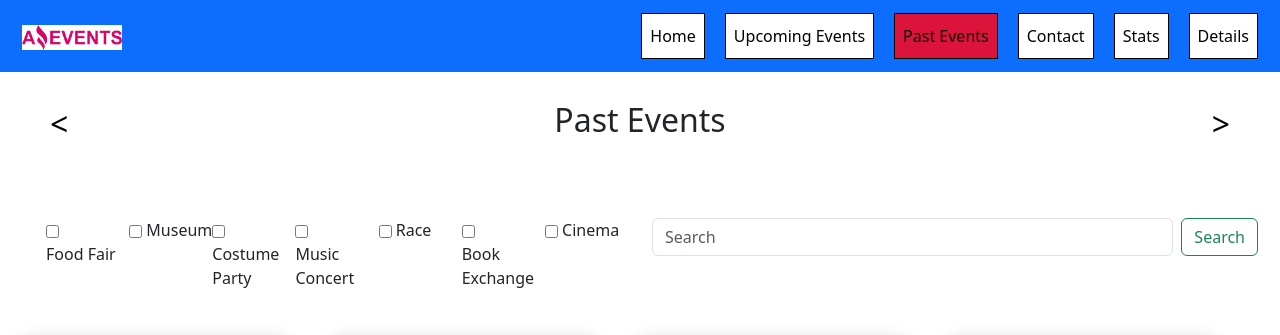
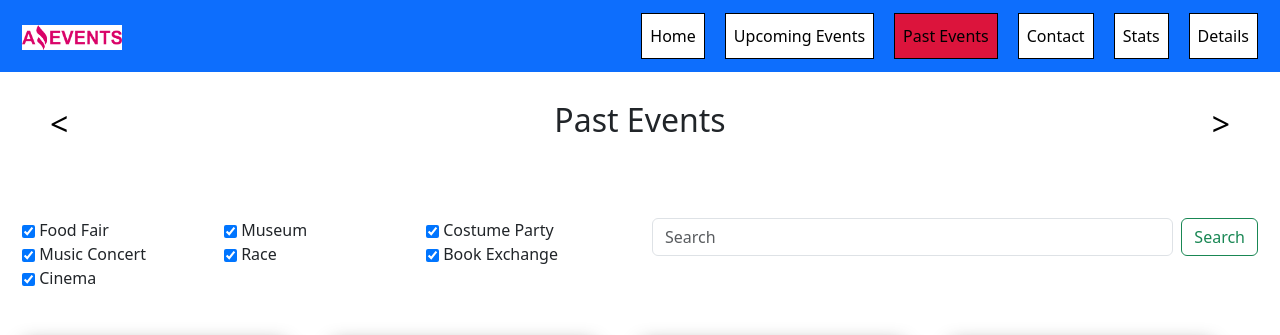
Before and after one commit to enrisimp/Amazing-Events, a plain HTML site: page past.html in a window 1280 px wide. Shown: the top 335 px of the page. Drawn offline with nearby package versions, Linux system fonts and the light colour scheme.

Commit message:
task3 - category ordenado

```diff
--- a/past.html
+++ b/past.html
@@ -57,29 +57,7 @@
     <main>
         <div class="container-fluid">
             <div class="row subtitle">
-                <div class="col" id="cat">
-                    <div class="form-check d-flex flex-row category">
-                        <div class="col">
-                            <input type="checkbox" name="Category" id="category1" value="1">
-                            <label for="category1">Category</label>
-                        </div>
-                        <div class="col">
-                            <input type="checkbox" name="Category" id="category2" value="2">
-                            <label for="category2">Category</label>
-                        </div>
-                        <div class="col">
-                            <input type="checkbox" name="Category" id="category3" value="3">
-                            <label for="category3">Category</label>
-                        </div>
-                        <div class="col">
-                            <input type="checkbox" name="Category" id="category4" value="4">
-                            <label for="category4">Category</label>
-                        </div>
-                        <div class="col">
-                            <input type="checkbox" name="Category" id="category5" value="5">
-                            <label for="category5">Category</label>
-                        </div>
-                    </div>
+                <div class="col d-flex flex-row flex-wrapper" id="cat">
                 </div>
                 <div class="col">
                     <div class="search-container">
--- a/scripts/index.js
+++ b/scripts/index.js
@@ -5,8 +5,10 @@ let cards = document.getElementById("cardholder");
 console.log(cards);
 // let htmlCards = "";
 let fragment = document.createDocumentFragment();
+all = [];
 
 for (let evento of events) {
+    all.push(evento);
   let card = document.createElement("div");
   card.className = "col center";
   card.innerHTML = ` <div class="card border">
--- a/scripts/past.js
+++ b/scripts/past.js
@@ -4,9 +4,11 @@ events = data.events;
 let cards = document.getElementById("cardholder");
 console.log(cards);
 let fragment = document.createDocumentFragment();
+let pastEvents = [];
 
 for (let evento of events) {
-  if (data.currentDate > evento.date) {
+    if (data.currentDate > evento.date) {
+      pastEvents.push(evento);
     let card = document.createElement("div");
     card.className = "col center";
     card.innerHTML = ` <div class="card border">
@@ -19,7 +21,7 @@ for (let evento of events) {
                                         <p class="card-text"><small class="text-muted">Price: $${evento.price}</small></p>
                                     </div>
                                     <div class="col center">
-                                        <a href="./details.html" class="btn btn-primary">Ver mas</a>
+                                        <a href="./details.html?id=${evento._id}" class="btn btn-primary">Ver mas</a>
                                     </div>
                                 </div>
                             </div>
@@ -35,7 +37,7 @@ for (let evento of events) {
     //                                     <p class="card-text"><small class="text-muted">Price: $${evento.price}</small></p>
     //                                 </div>
     //                                 <div class="col center">
-    //                                     <a href="./details.html" class="btn btn-primary">Ver mas</a>
+    //                                      <a href="./details.html?id=${evento._id}" class="btn btn-primary">Ver mas</a>
     //                                 </div>
     //                             </div>
     //                         </div>
@@ -47,48 +49,28 @@ for (let evento of events) {
 }
 // cards.innerHTML = htmlCards;
 cards.appendChild(fragment);
+console.log(pastEvents);
 
 categoria = [];
 for (let evento of events) {
-  console.log("el categoria es " + evento.category);
+//   console.log("el categoria es " + evento.category);
   categoria.push(evento.category);
-  console.log(categoria);
+//   console.log(categoria);
 }
 console.log(categoria);
 let x = (categoria) => categoria.filter((v, i) => categoria.indexOf(v) === i);
 let filtra = x(categoria);
 document.write(filtra);
-console.log(filtra);
+// console.log(filtra);
 
 let cat = document.getElementById("cat");
-let categorizador = `<div class="form-check d-flex flex-row category">
-                        <div class="col">
-                            <input type="checkbox" name="${filtra[0]}" id="category1" value="1">
-                            <label for="category1">${filtra[0]}</label>
-                        </div>
-                        <div class="col">
-                            <input type="checkbox" name="${filtra[1]}" id="category2" value="2">
-                            <label for="category2">${filtra[1]}</label>
-                        </div>
-                        <div class="col">
-                            <input type="checkbox" name="${filtra[2]}" id="category3" value="3">
-                            <label for="category3">${filtra[2]}</label>
-                        </div>
-                        <div class="col">
-                            <input type="checkbox" name="${filtra[3]}" id="category4" value="4">
-                            <label for="category4">${filtra[3]}</label>
-                        </div>
-                        <div class="col">
-                            <input type="checkbox" name="${filtra[4]}" id="category5" value="5">
-                            <label for="category5">${filtra[4]}</label>
-                        </div>
-                        <div class="col">
-                            <input type="checkbox" name="${filtra[5]}" id="category5" value="6">
-                            <label for="category5">${filtra[5]}</label>
-                        </div>
-                        <div class="col">
-                            <input type="checkbox" name="${filtra[6]}" id="category5" value="7">
-                            <label for="category5">${filtra[6]}</label>
-                        </div>
-                    </div>`;
-cat.innerHTML = categorizador;
+for (let category of filtra) {
+    let categorizador = `<div class="col">
+                                <input type="checkbox" name="${category}" id="${category}" value="${category}" checked>
+                                <label for="${category}" class="checkbox-inline">${category}</label>
+                            </div>`;
+    cat.innerHTML += categorizador;
+
+
+}
+// cat.innerHTML = categorizador;
--- a/styles/style.css
+++ b/styles/style.css
@@ -59,9 +59,22 @@ main {
 /* ------------ Category ----------- */
 [type="checkbox"] {
     vertical-align:middle;
+    display: inline-block;
 }
 
+label {
+  display: inline;
+  white-space: nowrap;
+}
 
+.flex-wrapper {
+  display: flex;
+  flex-wrap: wrap;
+}
+
+.flex-wrapper>* {
+  flex: 1 1 33%;
+}
 
 /* ------------ Card ----------- */
 .cardFoto {
```
Also changed, not shown: details.html (+4 -14 lines), scripts/details.js (added, +30 -0 lines).
